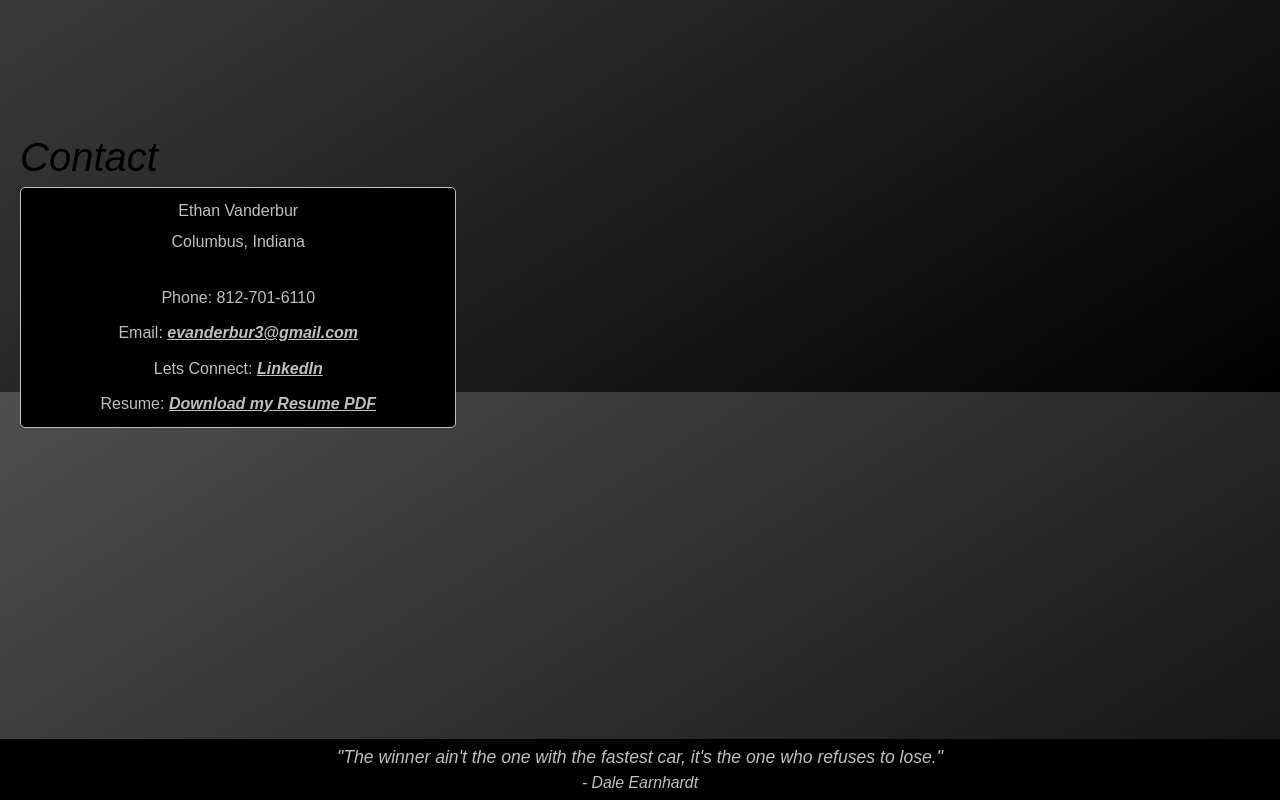
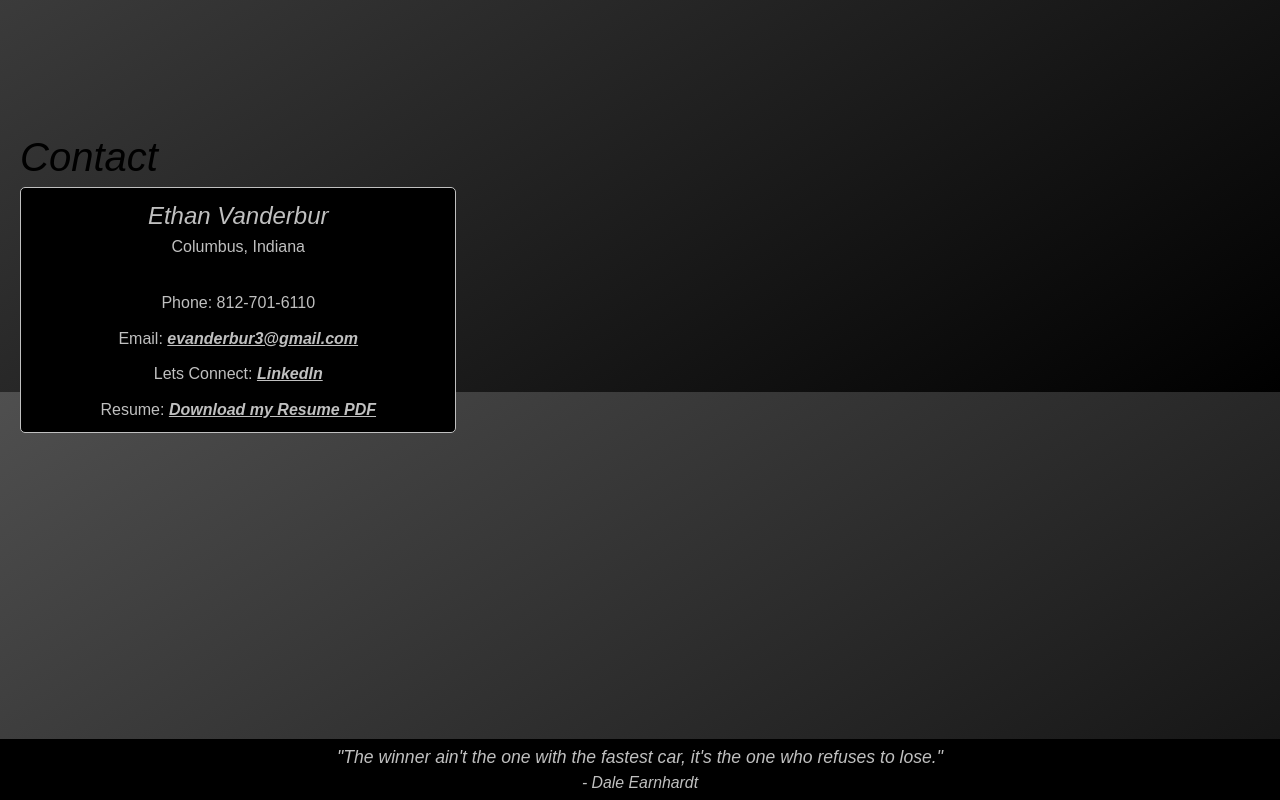
Before and after one commit to ethan5191/portfolio_v2, a Next.js app: page / in a window 1280 px wide. Shown: the part 5208-6008 px from the top of the page. Built offline with nearby package versions, Linux system fonts and the light colour scheme.

Commit message:
Updated contact to make name bigger and italic

```diff
--- a/app/page.module.css
+++ b/app/page.module.css
@@ -381,6 +381,12 @@
     margin-bottom: 5px; /* Less space between name and location */
 }
 
+.contactContent h3 {
+    font-size: 1.5em;
+    font-style: italic;
+    text-align: center;
+}
+
 .contactMethods {
     margin-top: 30px; /* Space between location and contact methods */
 
--- a/app/page.tsx
+++ b/app/page.tsx
@@ -235,7 +235,7 @@ export default function Home() {
                     <section id="contact" className={styles.section}>
                         <h2>Contact</h2>
                         <div className={`${styles.contactContent} ${styles.infoContent}`}>
-                            <p>Ethan Vanderbur</p>
+                            <h3>Ethan Vanderbur</h3>
                             <p>Columbus, Indiana</p>
                             <div className={styles.contactMethods}>
                                 <p>Phone: 812-701-6110</p>
```
